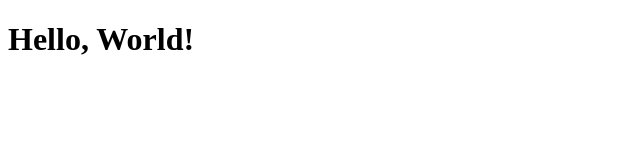
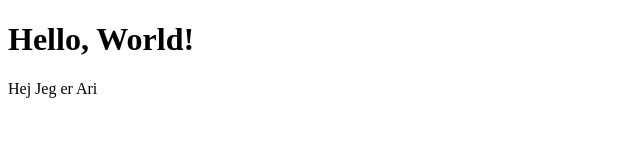
Before and after one commit to MAGS-GH/Demo-GF22026, a plain HTML site: page index.html in a window 1280 px wide. Shown: the whole page, without its empty margins (0-640 px from the left). Drawn offline with Linux system fonts and the light colour scheme.

Commit message:
Update index.html

```diff
--- a/index.html
+++ b/index.html
@@ -7,5 +7,6 @@
 </head>
 <body>
     <h1>Hello, World!</h1>
+    <p> Hej Jeg er Ari</p>
 </body>
 </html>
```
